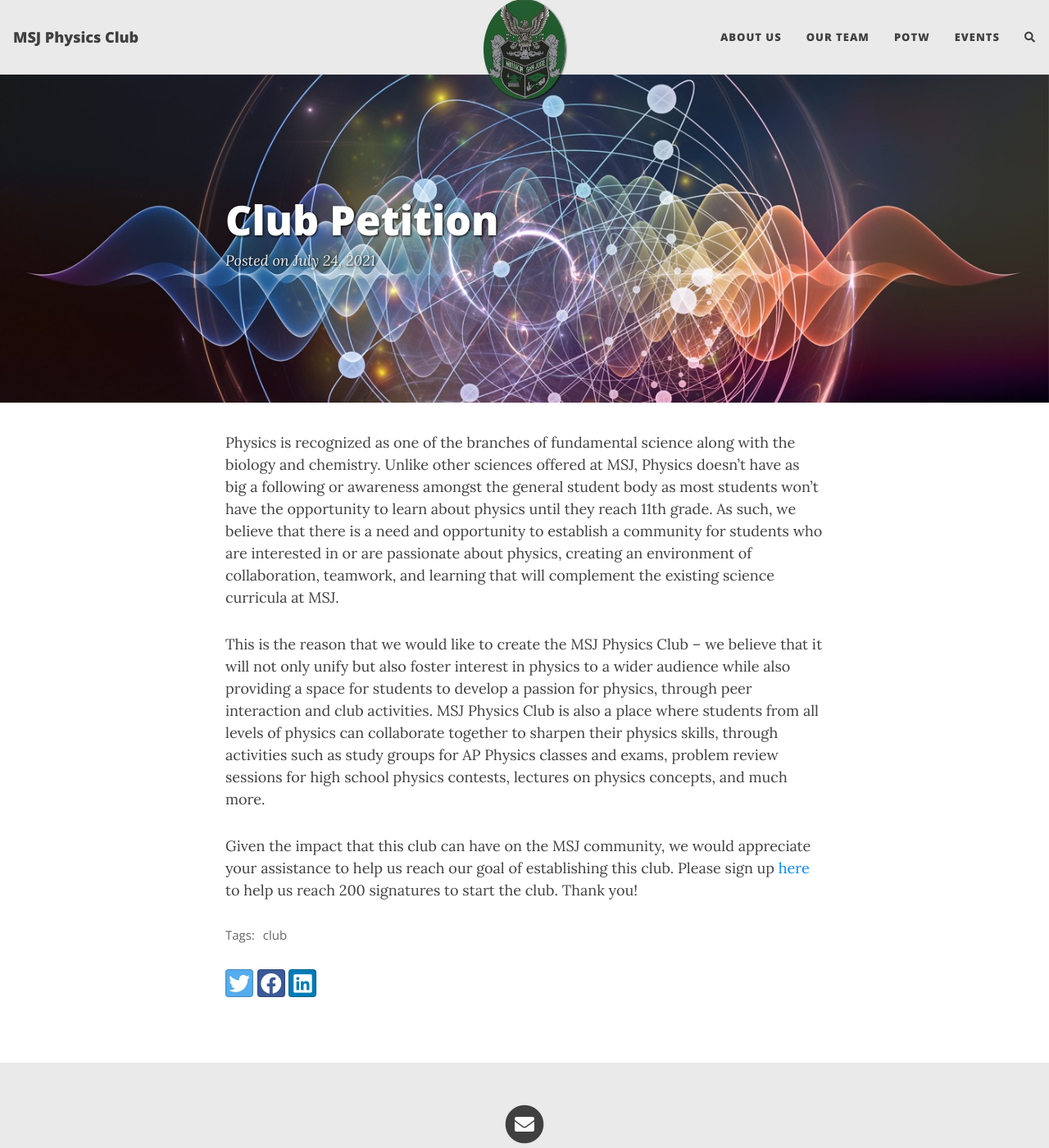
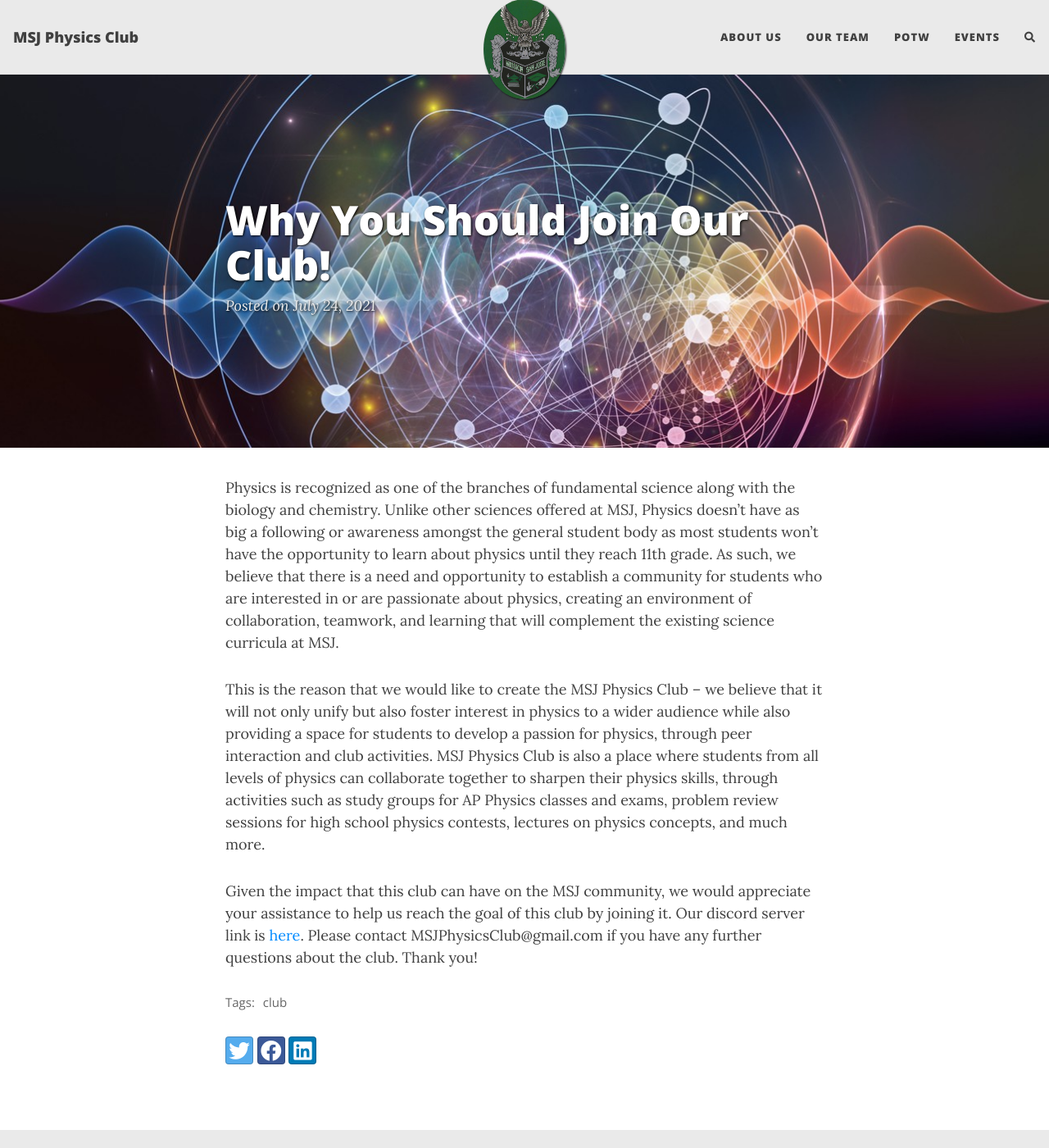
Before and after one commit to MSJPhysicsClub/MSJPhysicsClub.github.io, a Jekyll site: the page built from _posts/2021-07-24-petition.md, in a window 1280 px wide and 1400 px high. Shown: the whole window at 82% size. Built offline with Jekyll 4.4.1, drawn with Linux system fonts in a browser that asks for light colours; nearby versions of some CDN libraries; comment, search, counter and statistics services are not loaded.

Commit message:
Update 2021-07-24-petition.md

```diff
--- a/_posts/2021-07-24-petition.md
+++ b/_posts/2021-07-24-petition.md
@@ -1,6 +1,6 @@
 ---
 layout: post
-title: Club Petition
+title: Why You Should Join Our Club!
 cover-img: /assets/img/physics-hero.jpeg
 thumbnail-img: /assets/img/background.jpeg
 share-img: /assets/img/physics-hero.jpeg
@@ -13,5 +13,4 @@ creating an environment of collaboration, teamwork, and learning that will compl
 
 This is the reason that we would like to create the MSJ Physics Club – we believe that it will not only unify but also foster interest in physics to a wider audience while also providing a space for students to develop a passion for physics, through peer interaction and club activities. MSJ Physics Club is also a place where students from all levels of physics can collaborate together to sharpen their physics skills, through activities such as study groups for AP Physics classes and exams, problem review sessions for high school physics contests, lectures on physics concepts, and much more.
 
-Given the impact that this club can have on the MSJ community, we would appreciate your assistance to help us reach our goal of establishing this club.
-Please sign up [here](https://forms.gle/jMftTfoKx9xsUSmPA) to help us reach 200 signatures to start the club. Thank you!
+Given the impact that this club can have on the MSJ community, we would appreciate your assistance to help us reach the goal of this club by joining it. Our discord server link is [here](https://discord.gg/Tqs78RAbRK). Please contact MSJPhysicsClub@gmail.com if you have any further questions about the club. Thank you!
```
